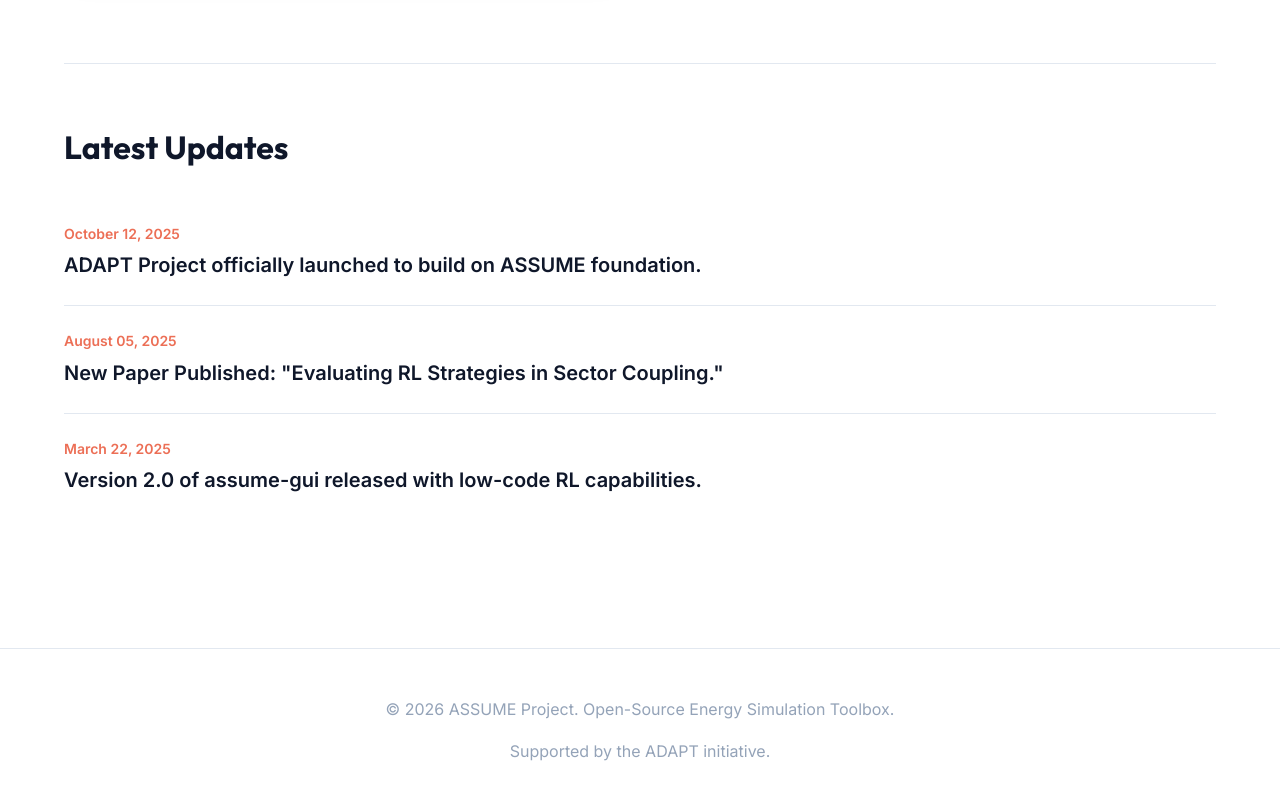
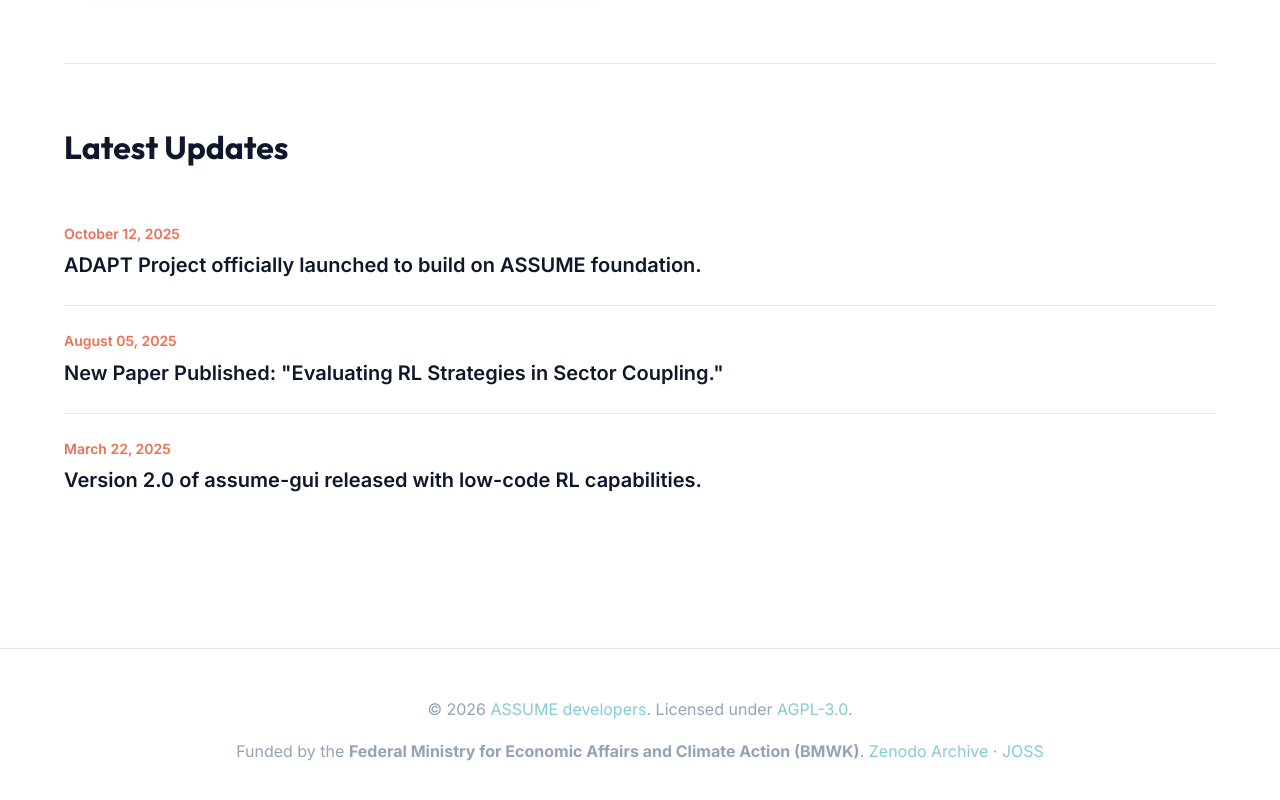
Before and after one commit to assume-framework/assume-framework.github.io, a React (Vite) app: page / in a window 1280 px wide. Shown: the part 1680-2480 px from the top of the page. Built offline with nearby package versions, Linux system fonts and the light colour scheme.

Commit message:
fix: add BMWK funding acknowledgment, AGPL-3.0 license, and Zenodo/JOSS links to footer

```diff
--- a/src/components/layout/Footer.tsx
+++ b/src/components/layout/Footer.tsx
@@ -4,8 +4,15 @@ export function Footer() {
   return (
     <footer className="site-footer">
       <div className="container footer-inner">
-        <p>&copy; {new Date().getFullYear()} ASSUME Project. Open-Source Energy Simulation Toolbox.</p>
-        <p>Supported by the ADAPT initiative.</p>
+        <p>
+          &copy; {new Date().getFullYear()} <a href="https://assume.readthedocs.io/en/latest/developers.html" target="_blank" rel="noopener noreferrer">ASSUME developers</a>.
+          Licensed under <a href="https://www.gnu.org/licenses/agpl-3.0.html" target="_blank" rel="noopener noreferrer">AGPL-3.0</a>.
+        </p>
+        <p>
+          Funded by the <strong>Federal Ministry for Economic Affairs and Climate Action (BMWK)</strong>.
+          {' '}<a href="https://doi.org/10.5281/zenodo.8088760" target="_blank" rel="noopener noreferrer">Zenodo Archive</a>
+          {' · '}<a href="https://joss.theoj.org/papers/a8843ad1978808dc593b16437a2a029e" target="_blank" rel="noopener noreferrer">JOSS</a>
+        </p>
       </div>
     </footer>
   );
```
